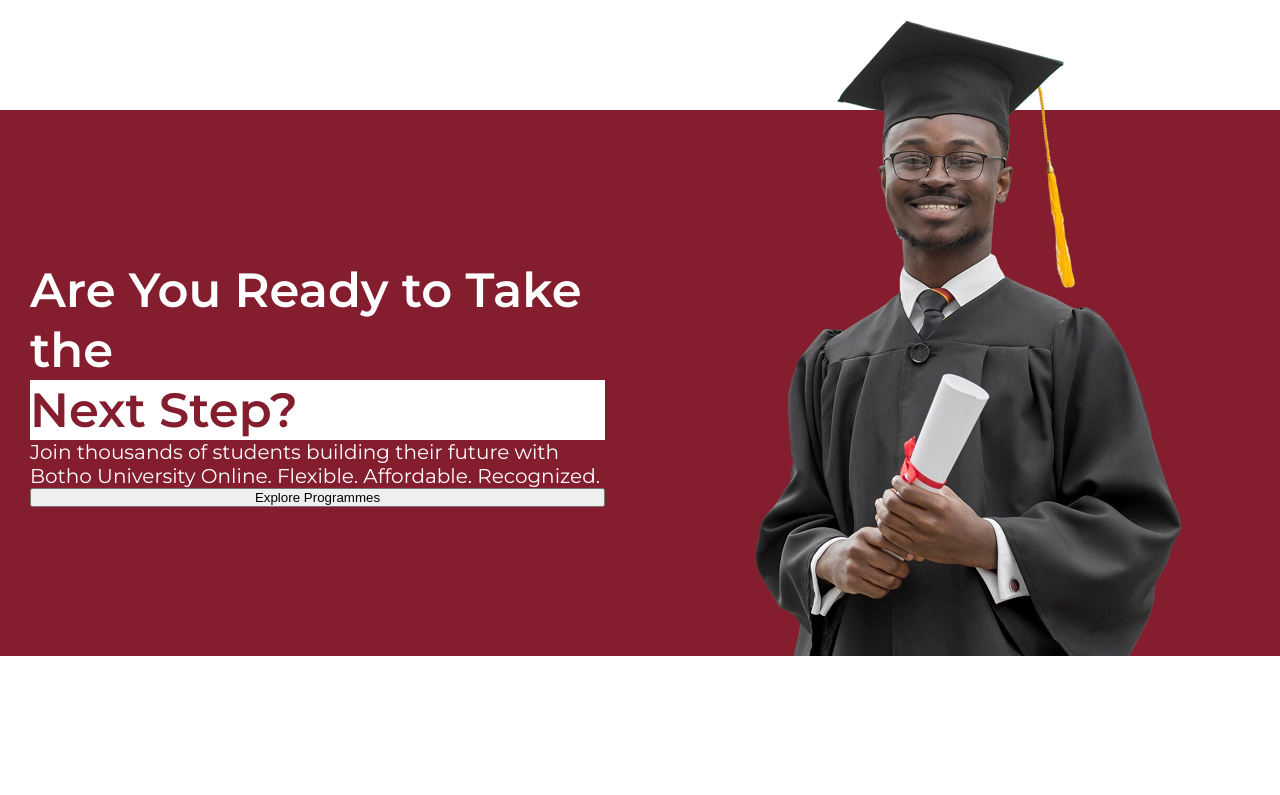
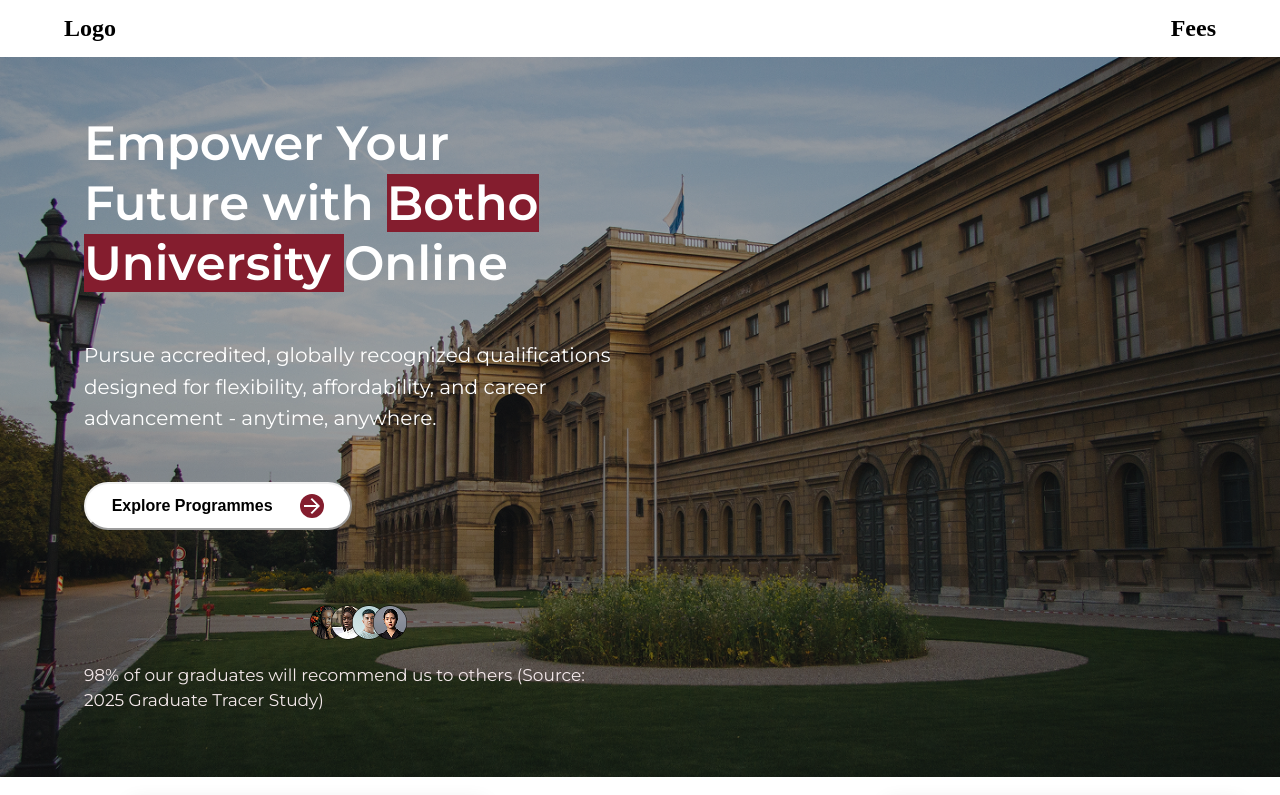
Before and after one commit to purfull/web-app-library, a React (Vite) app: page / in a window 1280 px wide. Shown: the top 795 px of the page. Built offline with nearby package versions, Linux system fonts and the light colour scheme.

Commit message:
cta section pushed

```diff
--- a/src/components/banner/BannerSection.jsx
+++ b/src/components/banner/BannerSection.jsx
@@ -3,31 +3,38 @@
 
 const BannerSection = () => {
     return (
+           <div className="main">
              <div className="banner-container">
                 <div className="empty"></div>
                 <div className="coloured-bg">
                     <div className="left">
                         <span className="primary-heading white">
-                        Are You Ready to Take the
+                            Are You Ready to Take the  <span className="primary-heading" style={{backgroundColor:"white" , color:"#841d2e" ,marginTop:"10px "}}>Next Step?</span>
                         </span>
-                    <span className="primary-heading" style={{backgroundColor:"white" , color:"#841d2e"}}>Next Step?</span>
+
                         <p className="secondary-paragraph white">
                             Join thousands of students building their future with Botho
                             University Online. Flexible. Affordable. Recognized.
                         </p>
-                    <button>Explore Programmes</button>
+                        <button className='button-styles'>Explore Programmes <img src="/icon/arrow_forward.png" alt="" className='arrow-icon' /></button>
                     </div>
+
                     <div className="right">
-                    {/* <div className="shades">
-                        <img src="/images/Ellipse 20.png" alt="ellipse20" />
-                        <img src="/images/Ellipse 19.png" alt="ellipse19" />
-                        <img src="/images/Ellipse 18.png" alt="ellipse18" />
-                    </div> */}
+                        <div className="shades">
+                            {/* <img src="/images/Ellipse 20.png" alt="ellipse20" /> */}
+                            {/* <img src="/images/Ellipse 19.png" alt="ellipse19" /> */}
+                            {/* <img src="/images/Ellipse 18.png" alt="ellipse18" /> */}
+                        </div>
                         <img src="/imgs/graduate.png" alt="graduates_image" />
                     </div>
                 </div>
             </div>
+           </div>
         );
+
+
+
+
 }
 
 export default BannerSection
--- a/src/components/banner/bannersection.css
+++ b/src/components/banner/bannersection.css
@@ -1,68 +1,74 @@
 /* Extra small devices (phones, 600px and down) */
 @media only screen and (max-width: 600px) {
-}
-
-/* Small devices (portrait tablets and large phones, 600px and up) */
-@media only screen and (min-width: 600px) {
-}
-
-/* Medium devices (landscape tablets, 768px and up) */
-@media only screen and (min-width: 768px) {
-}
-
-/* Large devices (laptops/desktops, 992px and up) */
-@media only screen and (min-width: 992px) {
-}
-/* Extra large devices (large laptops and desktops, 1200px and up) */
-@media only screen and (min-width: 1200px) {
+  .main{
+    width: 90%;
+  }
   .banner-container {
     display: grid;
-    height: 656px;
+    width: 100;
+
   }
+
   .empty {
     height: 110px;
     background-color: white;
   }
+
   .primary-heading.white {
     color: white;
+    padding: 10px 0;
+
   }
-  .graduate.png{
+
+  .graduate.png {
     background-color: white;
   }
+
   .secondary-paragraph.white {
     color: white;
+    line-height: 150%;
+    letter-spacing: 1px;
   }
+
   .coloured-bg {
     background-color: #841d2e;
-    display: grid;
+    /* display: grid;
     grid-template-columns: repeat(2, 1fr);
     grid-template-rows: 1fr;
     grid-column-gap: 10px;
-    grid-row-gap: 0px;
-    height: 546px;
-    position: relative;
+    grid-row-gap: 0px; */
+    display: flex;
+    flex-direction: column;
+    align-items: center;
+    justify-content: space-evenly;
+    height: 600px;
   }
+
   .left {
-    padding: 0px 30px;
+    padding: 0px 29px;
+    margin: 15px;
     display: flex;
     flex-direction: column;
     justify-content: center;
     color: white;
+    gap: 30px;
+
   }
 
   .right {
     display: flex;
-    align-items: flex-end;
-    justify-content: flex-end;
-    height: 100%; /* ensures the .right fills .coloured-bg */
-    padding-bottom: 0; /* you can adjust this if needed */
-    position: relative;
+    flex-direction: column;
+    align-items: center;
+    justify-content: center;
   }
 
   .right img {
-    height: 656px;
-    position: absolute;
+    height: 276px;
+    position: relative;
+    right: 20px;
+
   }
+
   .shades {
     position: absolute;
     bottom: 0;
@@ -81,6 +87,408 @@
     bottom: 10px;
   }
 
+  .button-styles {
+    width: 70%;
+  }
+
+  .arrow-icon {
+    padding: 1px;
+    border-radius: 50%;
+    background-color: var(--primary-background-color);
+
+  }
+}
+
+/* Small devices (portrait tablets and large phones, 600px and up) */
+@media only screen and (min-width: 600px) {
+  .banner-container {
+    display: grid;
+    height: 656px;
+
+  }
+
+  .empty {
+    height: 110px;
+    background-color: white;
+  }
+
+  .primary-heading.white {
+    color: white;
+    padding: 10px 0;
+
+  }
+
+  .graduate.png {
+    background-color: white;
+  }
+
+  .secondary-paragraph.white {
+    color: white;
+    line-height: 150%;
+    letter-spacing: 1px;
+  }
+
+  .coloured-bg {
+    background-color: #841d2e;
+    display: grid;
+    grid-template-columns: repeat(2, 1fr);
+    grid-template-rows: 1fr;
+    grid-column-gap: 10px;
+    grid-row-gap: 0px;
+    height: 546px;
+    /* position: relative; */
+  }
+
+  .left {
+    padding: 0px 25px;
+    margin: 15px;
+    display: flex;
+    flex-direction: column;
+    justify-content: center;
+    color: white;
+    gap: 30px;
+
+  }
+
+  .right {
+    display: flex;
+    align-items: flex-end;
+    justify-content: flex-end;
+    height: 100%;
+    /* ensures the .right fills .coloured-bg */
+    padding-bottom: 0;
+    /* you can adjust this if needed */
+    position: relative;
+  }
+
+  .right img {
+    height: 656px;
+    position: absolute;
+  }
+
+  .shades {
+    position: absolute;
+    bottom: 0;
+    right: 0;
+    z-index: 0;
+  }
+
+  .shades img {
+    position: absolute;
+    object-fit: contain;
+  }
+
+  .shades img:nth-child(1) {
+    width: 450px;
+    right: 5px;
+    bottom: 10px;
+  }
+
+  .button-styles {
+    width: 35%;
+  }
+
+  .arrow-icon {
+    padding: 3px;
+    border-radius: 50%;
+    background-color: var(--primary-background-color);
+
+  }
+}
+
+/* Medium devices (landscape tablets, 768px and up) */
+@media only screen and (min-width: 768px) {
+ .banner-container {
+    display: grid;
+    height: 656px;
+
+  }
+
+  .empty {
+    height: 110px;
+    background-color: white;
+  }
+
+  .primary-heading.white {
+    color: white;
+    padding: 10px 0;
+
+  }
+
+  .graduate.png {
+    background-color: white;
+  }
+
+  .secondary-paragraph.white {
+    color: white;
+    line-height: 150%;
+    letter-spacing: 1px;
+  }
+
+  .coloured-bg {
+    background-color: #841d2e;
+    display: grid;
+    grid-template-columns: repeat(2, 1fr);
+    grid-template-rows: 1fr;
+    grid-column-gap: 10px;
+    grid-row-gap: 0px;
+    height: 506px;
+    position: relative;
+  }
+
+  .left {
+    padding: 0px 30px;
+    margin: 15px;
+    display: flex;
+    flex-direction: column;
+    justify-content: center;
+    color: white;
+    gap: 30px;
+
+  }
+
+  .right {
+    display: flex;
+    align-items: flex-end;
+    justify-content: flex-end;
+    height: 100%;
+    /* ensures the .right fills .coloured-bg */
+    padding-bottom: 0;
+    /* you can adjust this if needed */
+    position: relative;
+  }
+
+  .right img {
+    height: 596px;
+    position: absolute;
+    right: -0px;
+  }
+
+  .shades {
+    position: absolute;
+    bottom: 0;
+    right: 0;
+    z-index: 0;
+  }
+
+  .shades img {
+    position: absolute;
+    object-fit: contain;
+  }
+
+  .shades img:nth-child(1) {
+    width: 450px;
+    right: 5px;
+    bottom: 10px;
+  }
+
+  .button-styles {
+    width: 70%;
+  }
+
+  .arrow-icon {
+    padding: 3px;
+    border-radius: 50%;
+    background-color: var(--primary-background-color);
+
+  }
+}
+
+/* Large devices (laptops/desktops, 992px and up) */
+@media only screen and (min-width: 992px) {
+  .banner-container {
+    display: grid;
+    height: 656px;
+
+  }
+
+  .empty {
+    height: 110px;
+    background-color: white;
+  }
+
+  .primary-heading.white {
+    color: white;
+    padding: 10px 0;
+
+  }
+
+  .graduate.png {
+    background-color: white;
+  }
+
+  .secondary-paragraph.white {
+    color: white;
+    line-height: 150%;
+    letter-spacing: 1px;
+  }
+
+  .coloured-bg {
+    background-color: #841d2e;
+    display: grid;
+    grid-template-columns: repeat(2, 1fr);
+    grid-template-rows: 1fr;
+    grid-column-gap: 10px;
+    grid-row-gap: 0px;
+    height: 506px;
+    position: relative;
+  }
+
+  .left {
+    padding: 0px 30px;
+    margin: 15px;
+    display: flex;
+    flex-direction: column;
+    justify-content: center;
+    color: white;
+    gap: 30px;
+
+  }
+
+  .right {
+    display: flex;
+    align-items: flex-end;
+    justify-content: flex-end;
+    height: 100%;
+    /* ensures the .right fills .coloured-bg */
+    padding-bottom: 0;
+    /* you can adjust this if needed */
+    position: relative;
+  }
+
+  .right img {
+    height: 596px;
+    position: absolute;
+  }
+
+  .shades {
+    position: absolute;
+    bottom: 0;
+    right: 0;
+    z-index: 0;
+  }
+
+  .shades img {
+    position: absolute;
+    object-fit: contain;
+  }
+
+  .shades img:nth-child(1) {
+    width: 450px;
+    right: 5px;
+    bottom: 10px;
+  }
+
+  .button-styles {
+    width: 70%;
+  }
+
+  .arrow-icon {
+    padding: 3px;
+    border-radius: 50%;
+    background-color: var(--primary-background-color);
+
+  }
+}
+
+/* Extra large devices (large laptops and desktops, 1200px and up) */
+@media only screen and (min-width: 1200px) {
+  .banner-container {
+    display: grid;
+    height: 656px;
+    background-color: red;
+
+  }
+
+  .empty {
+    height: 110px;
+    background-color: white;
+  }
+
+  .primary-heading.white {
+    color: white;
+    padding: 10px 0;
+
+  }
+
+  .graduate.png {
+    background-color: white;
+  }
+
+  .secondary-paragraph.white {
+    color: white;
+    line-height: 150%;
+    letter-spacing: 1px;
+  }
+
+  .coloured-bg {
+    background-color: #841d2e;
+    display: grid;
+    grid-template-columns: repeat(2, 1fr);
+    grid-template-rows: 1fr;
+    grid-column-gap: 10px;
+    grid-row-gap: 0px;
+    height: 546px;
+    position: relative;
+  }
+
+  .left {
+    padding: 0px 25px;
+    margin: 15px;
+    display: flex;
+    flex-direction: column;
+    justify-content: center;
+    color: white;
+    gap: 30px;
+
+  }
+
+  .right {
+    display: flex;
+    align-items: flex-end;
+    justify-content: flex-end;
+    height: 100%;
+    /* ensures the .right fills .coloured-bg */
+    padding-bottom: 0;
+    /* you can adjust this if needed */
+    position: relative;
+  }
+
+  .right img {
+    height: 656px;
+    position: absolute;
+  }
+
+  .shades {
+    position: absolute;
+    bottom: 0;
+    right: 0;
+    z-index: 0;
+  }
+
+  .shades img {
+    position: absolute;
+    object-fit: contain;
+  }
+
+  .shades img:nth-child(1) {
+    width: 450px;
+    right: 5px;
+    bottom: 10px;
+  }
+
+  .button-styles {
+    width: 50%;
+    /* padding: 0 20px ; */
+  }
+
+  .arrow-icon {
+    padding: 3px;
+    border-radius: 50%;
+    background-color: var(--primary-background-color);
+
+  }
+
   /* .shades img:nth-child(2) {
     width: 250px;
     right: 40px;
--- a/src/components/heroSection/heroSetcion.css
+++ b/src/components/heroSection/heroSetcion.css
@@ -55,16 +55,158 @@
 /* Small devices (portrait tablets and large phones, 600px and up) */
 @media only screen and (min-width: 600px) {
 
+      .hero-slide {
+        width: 100%;
+        height: 600px;
+        background-size: cover;
+        background-position: center;
+        background-repeat: no-repeat;
+        display: flex;
+        align-items: center;
+    }
+
+    .hero-silde-content-session {
+        height: 90%;
+        width: 95%;
+        display: grid;
+        padding: 30px 20px;
+
+    }
+
+    .button-styles {
+        /* width: 42% !important; */
+        display: flex;
+        align-items: center;
+        justify-content: space-evenly;
+        gap: 12px;
+    }
+
+    .arrow-icon-img{
+        border-radius: 50%;
+        background-color: var(--primary-background-color);
+    }
+    .sub-heading-main {
+        display: flex;
+        flex-direction: column;
+        align-items: start;
+        justify-content: space-around;
+        /* margin-top: 20px; */
+
+    }
+
+    .dynamic-img-main {
+        display: flex;
+    }
+
+    .dynamic-img {
+        margin-right: -13px;
+
+    }
+
 }
 
 /* Medium devices (landscape tablets, 768px and up) */
 @media only screen and (min-width: 768px) {
+    .hero-slide {
+        width: 100%;
+        height: 90vh;
+        background-size: cover;
+        background-position: center;
+        background-repeat: no-repeat;
+        display: flex;
+        align-items: center;
+    }
+
+    .hero-silde-content-session {
+        display: grid;
+        width: 45%;
+        padding: 20px;
+        margin-left: 5%;
+        gap: 25px;
+
+    }
+
+    .button-styles {
+        /* width: 42% !important; */
+        display: flex;
+        align-items: center;
+        justify-content: space-evenly;
+    }
+
+    /* .arrow-icon-img{
+        border-radius: 50%;
+        background-color: var(--primary-background-color);
+    } */
+    .sub-heading-main {
+        display: flex;
+        align-items: center;
+        justify-content: space-evenly;
+        gap: 15px;
+        margin-top: 20px;
+
+    }
+
+    .dynamic-img-main {
+        display: flex;
+    }
+
+    .dynamic-img {
+        margin-right: -13px;
+
+    }
 
 
 }
 
 /* Large devices (laptops/desktops, 992px and up) */
 @media only screen and (min-width: 992px) {
+    .hero-slide {
+        width: 100%;
+        height: 90vh;
+        background-size: cover;
+        background-position: center;
+        background-repeat: no-repeat;
+        display: flex;
+        align-items: center;
+    }
+
+    .hero-silde-content-session {
+        display: grid;
+        width: 45%;
+        padding: 20px;
+        margin-left: 5%;
+        gap: 25px;
+
+    }
+
+    .button-styles {
+        /* width: 42% !important; */
+        display: flex;
+        align-items: center;
+        justify-content: space-evenly;
+    }
+
+    /* .arrow-icon-img{
+        border-radius: 50%;
+        background-color: var(--primary-background-color);
+    } */
+    .sub-heading-main {
+        display: flex;
+        align-items: center;
+        justify-content: space-evenly;
+        gap: 15px;
+        margin-top: 20px;
+
+    }
+
+    .dynamic-img-main {
+        display: flex;
+    }
+
+    .dynamic-img {
+        margin-right: -13px;
+
+    }
 
 
 
--- a/src/pages/Home.jsx
+++ b/src/pages/Home.jsx
@@ -7,12 +7,12 @@
 const HomePage = () => {
     return (
         <div className="">
-            {/* <NavBar />
+             <NavBar />
             <HeroSection />
             <InfiniteSection />
             <FeedBackSection />
-            <Footer /> */}
             <BannerSection/>
+            <Footer />
 
 
 
```
Lines whose indentation alone changed are shown as unchanged.
